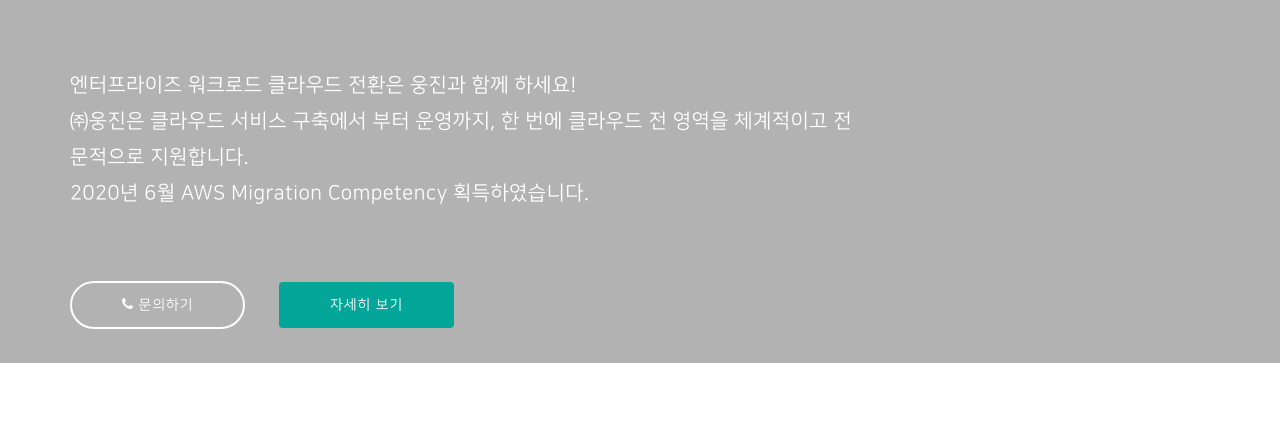
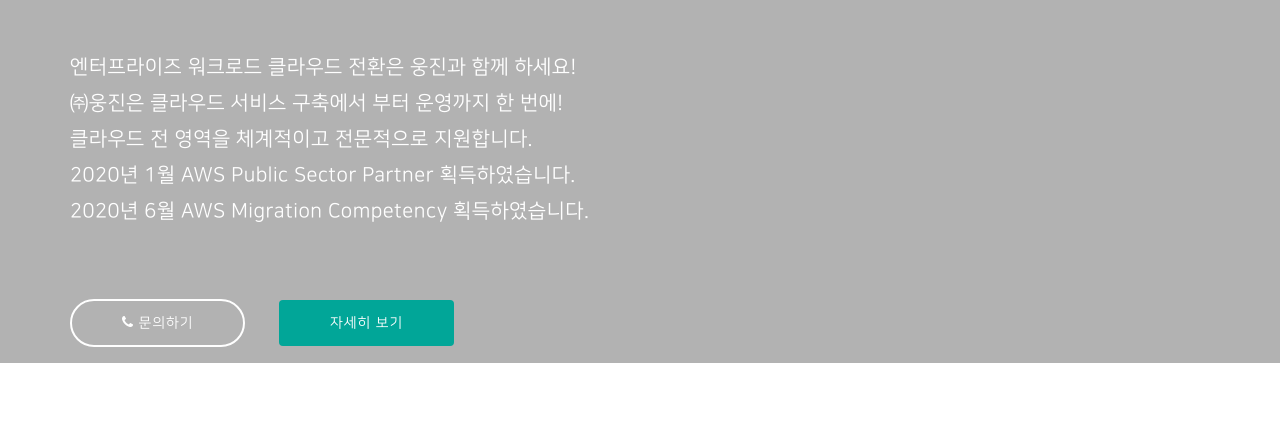
Before and after one commit to shrnjsdud/watchcon, a plain HTML site: page webapp/index.html in a window 1280 px wide. Shown: the part 317-738 px from the top of the page. Drawn offline with nearby package versions, Linux system fonts and the light colour scheme; some packages are replaced by stand-ins of ours; a script that the page names is missing.

Commit message:
Update index.html

```diff
--- a/webapp/index.html
+++ b/webapp/index.html
@@ -99,7 +99,9 @@
       <h1 class="wow fadeInUp"><span class="color1">AWS</span> Total Migration</h1>
       <h2 class="wow fadeInUp">Amazon Web Service</h2>
       <p class="wow fadeInUp">엔터프라이즈 워크로드 클라우드 전환은 웅진과 함께 하세요!<br>
-      ㈜웅진은 클라우드 서비스 구축에서 부터 운영까지, 한 번에 클라우드 전 영역을 체계적이고 전문적으로 지원합니다.<br>
+      ㈜웅진은 클라우드 서비스 구축에서 부터 운영까지 한 번에! <br>
+      클라우드 전 영역을 체계적이고 전문적으로 지원합니다.<br>
+      2020년 1월 AWS Public Sector Partner 획득하였습니다.<br>
       2020년 6월 AWS Migration Competency 획득하였습니다.</p>
       <a class="btn btn-outline-default wow fadeInLeft" href="https://www.wjcloud.co.kr/contactus.do" target="_blank"><i class="fa fa-phone"></i> 문의하기</a> <a class="btn btn-info chooser-btn wow fadeInRight" href="#">자세히 보기</a> </div>
   </div>
```
